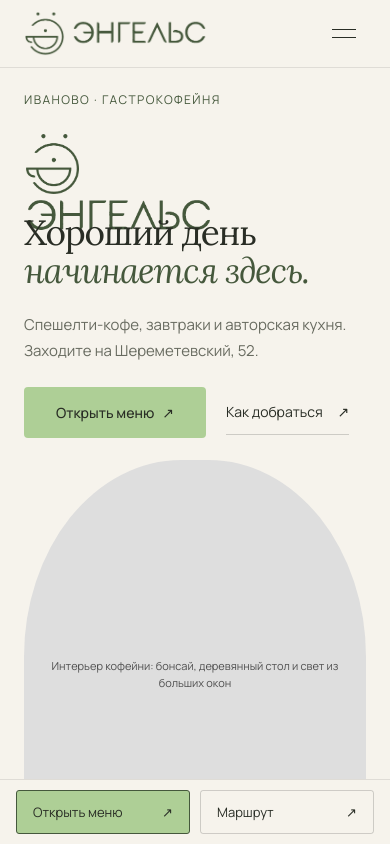
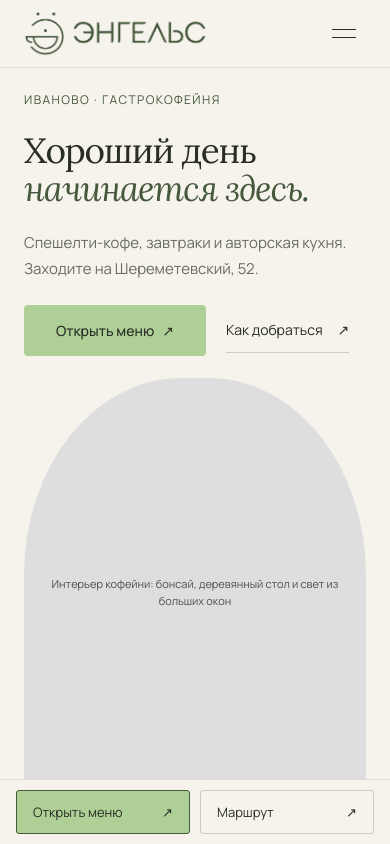
Before and after one commit to Paulos99/engels-ivanovo, a React (Vite) app: page / in a window 390 px wide. Shown: the top 844 px of the page. Built offline with nearby package versions, Linux system fonts and the light colour scheme.

Commit message:
Remove duplicate logo from hero

```diff
--- a/src/sections/HeroSection.module.css
+++ b/src/sections/HeroSection.module.css
@@ -22,13 +22,9 @@
   line-height: 1;
   letter-spacing: -0.055em;
 }
-.heroLogo {
-  height: clamp(72px, 8vw, 106px);
-  max-width: min(100%, 520px);
-}
 .title > span {
   display: block;
-  margin-top: 28px;
+  margin-top: 0;
   font-size: clamp(38px, 4.3vw, 62px);
   line-height: 1.08;
   letter-spacing: -0.035em;
@@ -114,13 +110,9 @@
   .title {
     font-size: 58px;
   }
-  .heroLogo {
-    height: 64px;
-    max-width: 100%;
-  }
   .title > span {
     font-size: clamp(34px, 9vw, 43px);
-    margin-top: 18px;
+    margin-top: 0;
   }
   .description {
     margin-top: 22px;
--- a/src/sections/HeroSection.tsx
+++ b/src/sections/HeroSection.tsx
@@ -1,6 +1,5 @@
 import { siteConfig } from "../data/site-config";
 import { Button } from "../components/Button";
-import { BrandLogo } from "../components/BrandLogo";
 import { PlaceholderImage } from "../components/PlaceholderImage";
 import styles from "./HeroSection.module.css";
 export function HeroSection() {
@@ -13,7 +12,6 @@
       <div className={styles.content}>
         <p className={styles.eyebrow}>Иваново · Гастрокофейня</p>
         <h1 className={styles.title}>
-          <BrandLogo className={styles.heroLogo} alt="Энгельс" />
           <span>
             Хороший день
             <br />
```
